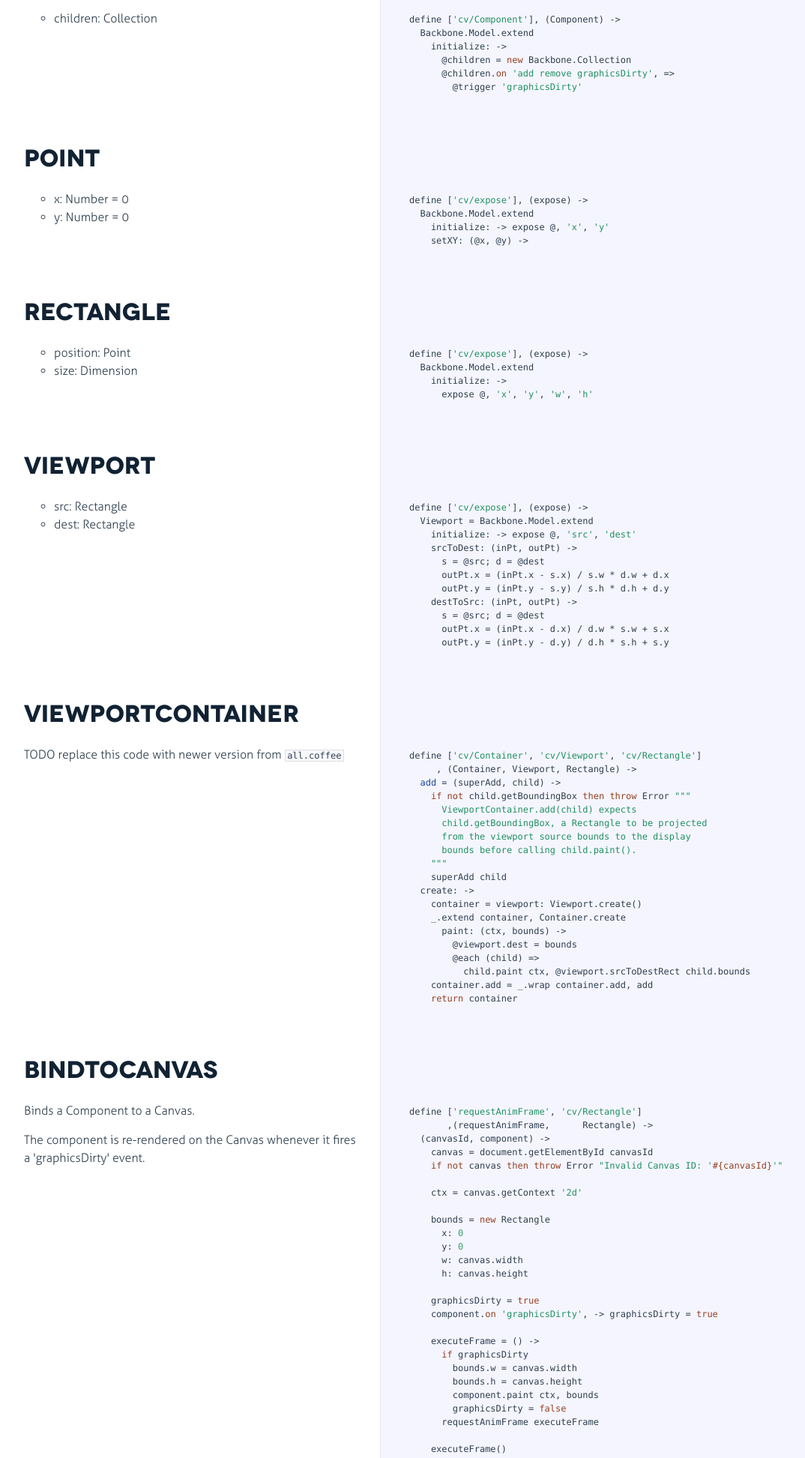
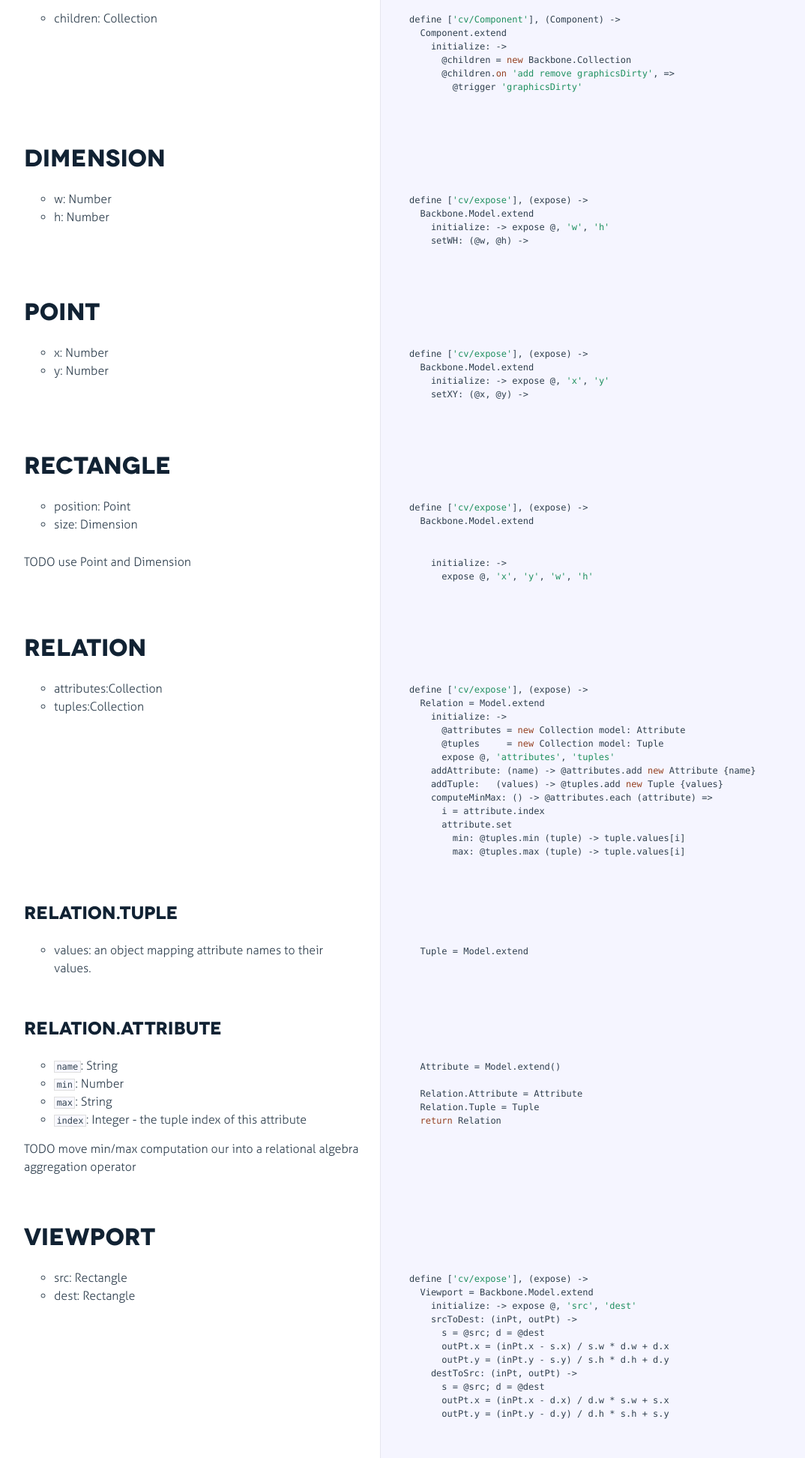
Before and after one commit to curran/canvas-vis, a plain HTML site: page docs/canvas-vis.html in a window 1280 px wide. Shown: the part 282-2227 px from the top of the page at 75% size, without its empty margins (18-1092 px from the left). Drawn offline with Linux system fonts and the light colour scheme.

Commit message:
Added Relation module, with sketches of relational algebra operations 'select' and 'project'

```diff
--- a/docs/canvas-vis.html
+++ b/docs/canvas-vis.html
@@ -95,7 +95,7 @@
             </div>
 
             <div class="content"><div class='highlight'><pre>define [<span class="string">'cv/Component'</span>], (Component) -&gt;
-  Backbone.Model.extend
+  Component.extend
     initialize: -&gt;
       <span class="property">@children</span> = <span class="keyword">new</span> Backbone.Collection
       <span class="property">@children</span>.<span class="literal">on</span> <span class="string">'add remove graphicsDirty'</span>, =&gt;
@@ -110,7 +110,7 @@
               <div class="pilwrap for-h1">
                 <a class="pilcrow" href="#section-5">&#182;</a>
               </div>
-              <h1>Point</h1>
+              <h1>Dimension</h1>
 
             </div>
 
@@ -124,16 +124,16 @@
                 <a class="pilcrow" href="#section-6">&#182;</a>
               </div>
               <ul>
-<li>x: Number = 0</li>
-<li>y: Number = 0</li>
+<li>w: Number</li>
+<li>h: Number</li>
 </ul>
 
             </div>
 
             <div class="content"><div class='highlight'><pre>define [<span class="string">'cv/expose'</span>], (expose) -&gt;
   Backbone.Model.extend
-    initialize: -&gt; expose @, <span class="string">'x'</span>, <span class="string">'y'</span>
-    setXY: (<span class="property">@x</span>, <span class="property">@y</span>) -&gt;</pre></div></div>
+    initialize: -&gt; expose @, <span class="string">'w'</span>, <span class="string">'h'</span>
+    setWH: (<span class="property">@w</span>, <span class="property">@h</span>) -&gt;</pre></div></div>
 
         </li>
 
@@ -144,7 +144,7 @@
               <div class="pilwrap for-h1">
                 <a class="pilcrow" href="#section-7">&#182;</a>
               </div>
-              <h1>Rectangle</h1>
+              <h1>Point</h1>
 
             </div>
 
@@ -158,16 +158,16 @@
                 <a class="pilcrow" href="#section-8">&#182;</a>
               </div>
               <ul>
-<li>position: Point</li>
-<li>size: Dimension</li>
+<li>x: Number</li>
+<li>y: Number</li>
 </ul>
 
             </div>
 
             <div class="content"><div class='highlight'><pre>define [<span class="string">'cv/expose'</span>], (expose) -&gt;
   Backbone.Model.extend
-    initialize: -&gt;
-      expose @, <span class="string">'x'</span>, <span class="string">'y'</span>, <span class="string">'w'</span>, <span class="string">'h'</span></pre></div></div>
+    initialize: -&gt; expose @, <span class="string">'x'</span>, <span class="string">'y'</span>
+    setXY: (<span class="property">@x</span>, <span class="property">@y</span>) -&gt;</pre></div></div>
 
         </li>
 
@@ -178,7 +178,7 @@
               <div class="pilwrap for-h1">
                 <a class="pilcrow" href="#section-9">&#182;</a>
               </div>
-              <h1>Viewport</h1>
+              <h1>Rectangle</h1>
 
             </div>
 
@@ -190,6 +190,166 @@
 
               <div class="pilwrap ">
                 <a class="pilcrow" href="#section-10">&#182;</a>
+              </div>
+              <ul>
+<li>position: Point</li>
+<li>size: Dimension</li>
+</ul>
+
+            </div>
+
+            <div class="content"><div class='highlight'><pre>define [<span class="string">'cv/expose'</span>], (expose) -&gt;
+  Backbone.Model.extend</pre></div></div>
+
+        </li>
+
+
+        <li id="section-11">
+            <div class="annotation">
+
+              <div class="pilwrap ">
+                <a class="pilcrow" href="#section-11">&#182;</a>
+              </div>
+              <p>TODO use Point and Dimension</p>
+
+            </div>
+
+            <div class="content"><div class='highlight'><pre>    initialize: -&gt;
+      expose @, <span class="string">'x'</span>, <span class="string">'y'</span>, <span class="string">'w'</span>, <span class="string">'h'</span></pre></div></div>
+
+        </li>
+
+
+        <li id="section-12">
+            <div class="annotation">
+
+              <div class="pilwrap for-h1">
+                <a class="pilcrow" href="#section-12">&#182;</a>
+              </div>
+              <h1>Relation</h1>
+
+            </div>
+
+        </li>
+
+
+        <li id="section-13">
+            <div class="annotation">
+
+              <div class="pilwrap ">
+                <a class="pilcrow" href="#section-13">&#182;</a>
+              </div>
+              <ul>
+<li>attributes:Collection<Relation.Attribute></li>
+<li>tuples:Collection<Relation.Tuple></li>
+</ul>
+
+            </div>
+
+            <div class="content"><div class='highlight'><pre>define [<span class="string">'cv/expose'</span>], (expose) -&gt;
+  Relation = Model.extend
+    initialize: -&gt;
+      <span class="property">@attributes</span> = <span class="keyword">new</span> Collection model: Attribute
+      <span class="property">@tuples</span>     = <span class="keyword">new</span> Collection model: Tuple
+      expose @, <span class="string">'attributes'</span>, <span class="string">'tuples'</span>
+    addAttribute: (name) -&gt; <span class="property">@attributes</span>.add <span class="keyword">new</span> Attribute {name}
+    addTuple:   (values) -&gt; <span class="property">@tuples</span>.add <span class="keyword">new</span> Tuple {values}
+    computeMinMax: () -&gt; <span class="property">@attributes</span>.each (attribute) =&gt;
+      i = attribute.index
+      attribute.set
+        min: <span class="property">@tuples</span>.min (tuple) -&gt; tuple.values[i]
+        max: <span class="property">@tuples</span>.max (tuple) -&gt; tuple.values[i]</pre></div></div>
+
+        </li>
+
+
+        <li id="section-14">
+            <div class="annotation">
+
+              <div class="pilwrap for-h2">
+                <a class="pilcrow" href="#section-14">&#182;</a>
+              </div>
+              <h2>Relation.Tuple</h2>
+
+            </div>
+
+        </li>
+
+
+        <li id="section-15">
+            <div class="annotation">
+
+              <div class="pilwrap ">
+                <a class="pilcrow" href="#section-15">&#182;</a>
+              </div>
+              <ul>
+<li>values: an object mapping attribute names to their values.</li>
+</ul>
+
+            </div>
+
+            <div class="content"><div class='highlight'><pre>  Tuple = Model.extend</pre></div></div>
+
+        </li>
+
+
+        <li id="section-16">
+            <div class="annotation">
+
+              <div class="pilwrap for-h2">
+                <a class="pilcrow" href="#section-16">&#182;</a>
+              </div>
+              <h2>Relation.Attribute</h2>
+
+            </div>
+
+        </li>
+
+
+        <li id="section-17">
+            <div class="annotation">
+
+              <div class="pilwrap ">
+                <a class="pilcrow" href="#section-17">&#182;</a>
+              </div>
+              <ul>
+<li><code>name</code>: String</li>
+<li><code>min</code>: Number</li>
+<li><code>max</code>: String</li>
+<li><code>index</code>: Integer - the tuple index of this attribute</li>
+</ul>
+<p>TODO move min/max computation our into a relational
+algebra aggregation operator</p>
+
+            </div>
+
+            <div class="content"><div class='highlight'><pre>  Attribute = Model.extend()
+
+  Relation.Attribute = Attribute
+  Relation.Tuple = Tuple
+  <span class="keyword">return</span> Relation</pre></div></div>
+
+        </li>
+
+
+        <li id="section-18">
+            <div class="annotation">
+
+              <div class="pilwrap for-h1">
+                <a class="pilcrow" href="#section-18">&#182;</a>
+              </div>
+              <h1>Viewport</h1>
+
+            </div>
+
+        </li>
+
+
+        <li id="section-19">
+            <div class="annotation">
+
+              <div class="pilwrap ">
+                <a class="pilcrow" href="#section-19">&#182;</a>
               </div>
               <ul>
 <li>src: Rectangle</li>
@@ -213,11 +373,11 @@
         </li>
 
 
-        <li id="section-11">
+        <li id="section-20">
             <div class="annotation">
 
               <div class="pilwrap for-h1">
-                <a class="pilcrow" href="#section-11">&#182;</a>
+                <a class="pilcrow" href="#section-20">&#182;</a>
               </div>
               <h1>ViewportContainer</h1>
 
@@ -226,11 +386,11 @@
         </li>
 
 
-        <li id="section-12">
+        <li id="section-21">
             <div class="annotation">
 
               <div class="pilwrap ">
-                <a class="pilcrow" href="#section-12">&#182;</a>
+                <a class="pilcrow" href="#section-21">&#182;</a>
               </div>
               <p>TODO replace this code with newer version from <code>all.coffee</code></p>
 
@@ -259,11 +419,11 @@
         </li>
 
 
-        <li id="section-13">
+        <li id="section-22">
             <div class="annotation">
 
               <div class="pilwrap for-h1">
-                <a class="pilcrow" href="#section-13">&#182;</a>
+                <a class="pilcrow" href="#section-22">&#182;</a>
               </div>
               <h1>bindToCanvas</h1>
 
@@ -272,11 +432,11 @@
         </li>
 
 
-        <li id="section-14">
+        <li id="section-23">
             <div class="annotation">
 
               <div class="pilwrap ">
-                <a class="pilcrow" href="#section-14">&#182;</a>
+                <a class="pilcrow" href="#section-23">&#182;</a>
               </div>
               <p>Binds a Component to a Canvas.</p>
 <p>The component is re-rendered on the Canvas whenever it fires a &#39;graphicsDirty&#39; event.</p>
@@ -313,11 +473,11 @@
         </li>
 
 
-        <li id="section-15">
+        <li id="section-24">
             <div class="annotation">
 
               <div class="pilwrap for-h1">
-                <a class="pilcrow" href="#section-15">&#182;</a>
+                <a class="pilcrow" href="#section-24">&#182;</a>
               </div>
               <h1>expose</h1>
 
@@ -326,11 +486,11 @@
         </li>
 
 
-        <li id="section-16">
+        <li id="section-25">
             <div class="annotation">
 
               <div class="pilwrap ">
-                <a class="pilcrow" href="#section-16">&#182;</a>
+                <a class="pilcrow" href="#section-25">&#182;</a>
               </div>
               <p>Exposes properties of Backbone models using JS setters and getters.</p>
 
--- a/src/Container.coffee
+++ b/src/Container.coffee
@@ -3,7 +3,7 @@
 #
 #   * children: Collection<Component>
 define ['cv/Component'], (Component) ->
-  Backbone.Model.extend
+  Component.extend
     initialize: ->
       @children = new Backbone.Collection
       @children.on 'add remove graphicsDirty', =>
--- a/src/Point.coffee
+++ b/src/Point.coffee
@@ -1,8 +1,8 @@
 # Point
 # =====
 #
-#   * x: Number = 0
-#   * y: Number = 0
+#   * x: Number
+#   * y: Number
 define ['cv/expose'], (expose) ->
   Backbone.Model.extend
     initialize: -> expose @, 'x', 'y'
--- a/src/Rectangle.coffee
+++ b/src/Rectangle.coffee
@@ -5,5 +5,6 @@
 #   * size: Dimension
 define ['cv/expose'], (expose) ->
   Backbone.Model.extend
+#TODO use Point and Dimension
     initialize: ->
       expose @, 'x', 'y', 'w', 'h'
```
Also changed, not shown: docs/examples.html (+23 -1 lines), examples.coffee (+10 -0 lines), ideas/all.coffee (+0 -51 lines), src/Relation.coffee (added, +47 -0 lines).
